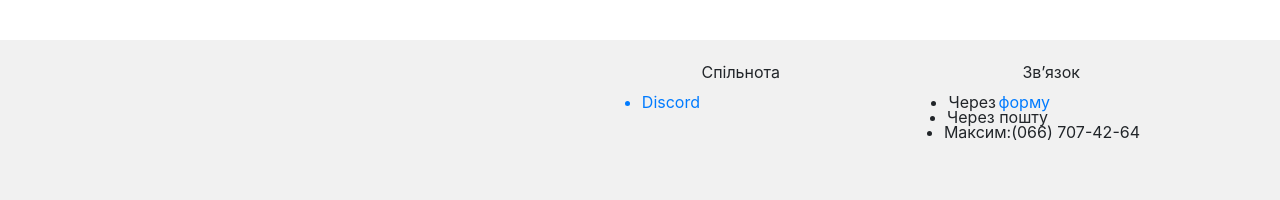
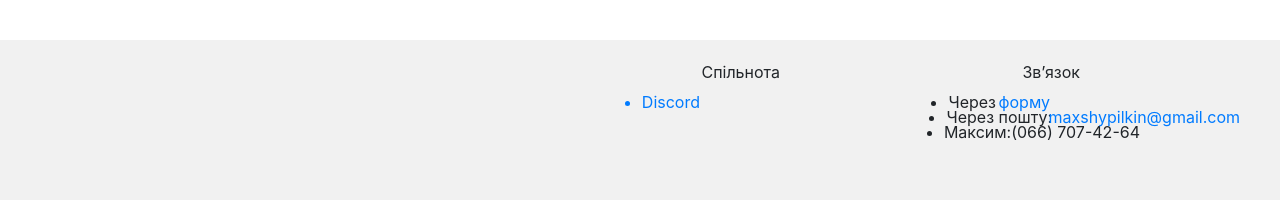
Before and after one commit to OWLsTyLe/first-, a Django app: page / in a window 1280 px wide. Shown: the part 1855-2055 px from the top of the page. Run offline with Django 5.2, Linux system fonts and the light colour scheme; some libraries are stand-ins or nearby versions.

Commit message:
new reference to gmail

```diff
--- a/my/main/templates/main/index.html
+++ b/my/main/templates/main/index.html
@@ -99,11 +99,12 @@
          <a href="https://discord.com/invite/mbhhCahfSA" style="position: absolute;margin-top: 50px;right: 580px;"><li>Discord</li></a>
          <p style="position: absolute;margin-top: 20px;right: 500px;"> Спільнота </p>
          <p style="position: absolute;margin-top: 20px;right: 200px;"> Звʼязок  </p>
-        <li style="position: absolute;margin-top: 50px;right: 284px;"> Через </li>
-        <li style="position: absolute;margin-top: 65px;right: 232px;"> Через пошту</li>
+        <li style="position: absolute;margin-top: 50px;right: 284px;"> Через  </li>
+        <li style="position: absolute;margin-top: 65px;right: 228px;"> Через пошту:  </li>
         <li style="position: absolute;margin-top: 80px;right: 140px;"> Максим:(066) 707-42-64 </li>
     </ul>
-        <a style="position: absolute;margin-top: 50px;right: 230px;" href="{% url 'create' %}">форму</a>
+        <a  style="position: absolute;margin-top: 50px;right: 230px;" href="{% url 'create' %}">форму</a>
+        <a  href="https://mail.google.com/mail/u/0/#inbox?compose=GTvVlcSDZBJQZLjmQwgptMjdDLpkmxWVtVBlbVBSNhXpsMHncwWHkKplvZrdkkGVFRRspZTPrMtMP" style="position: absolute;margin-top: 65px;right: 40px;" >maxshypilkin@gmail.com</a>
 </div>
 <span>
     <div>
```
